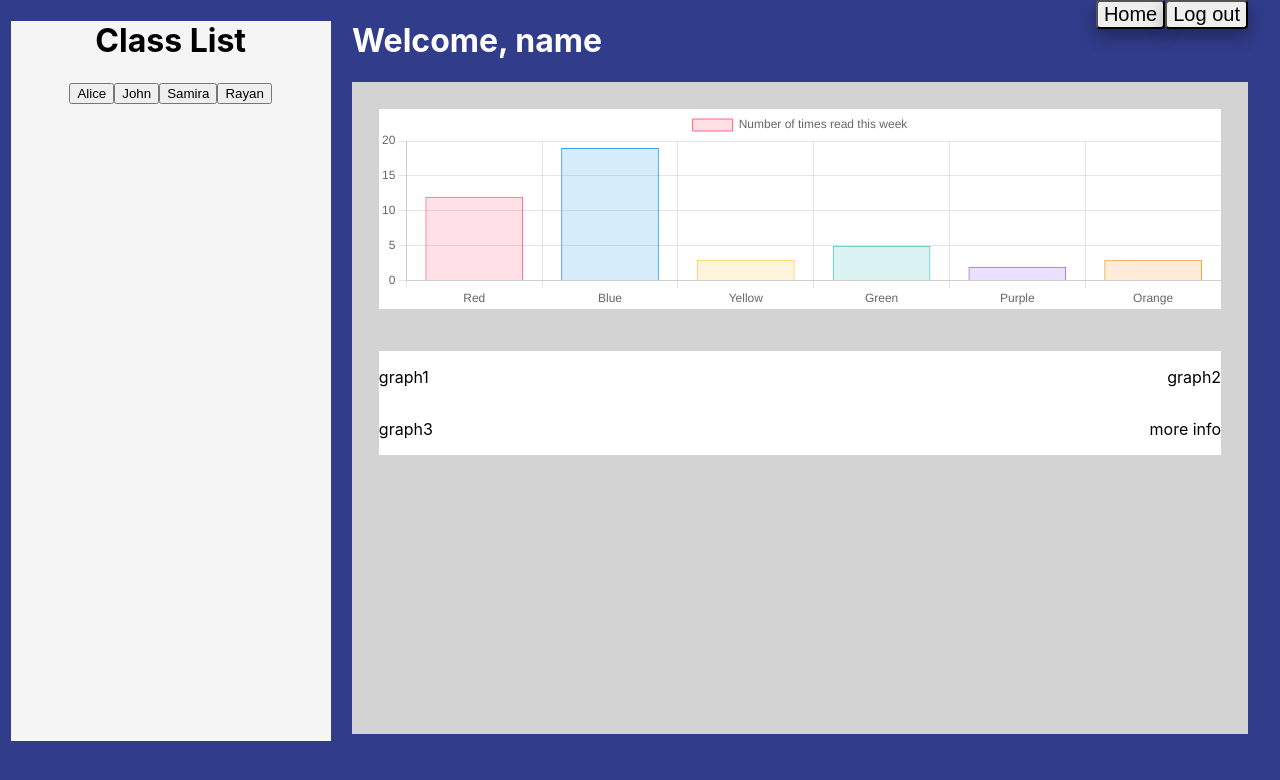
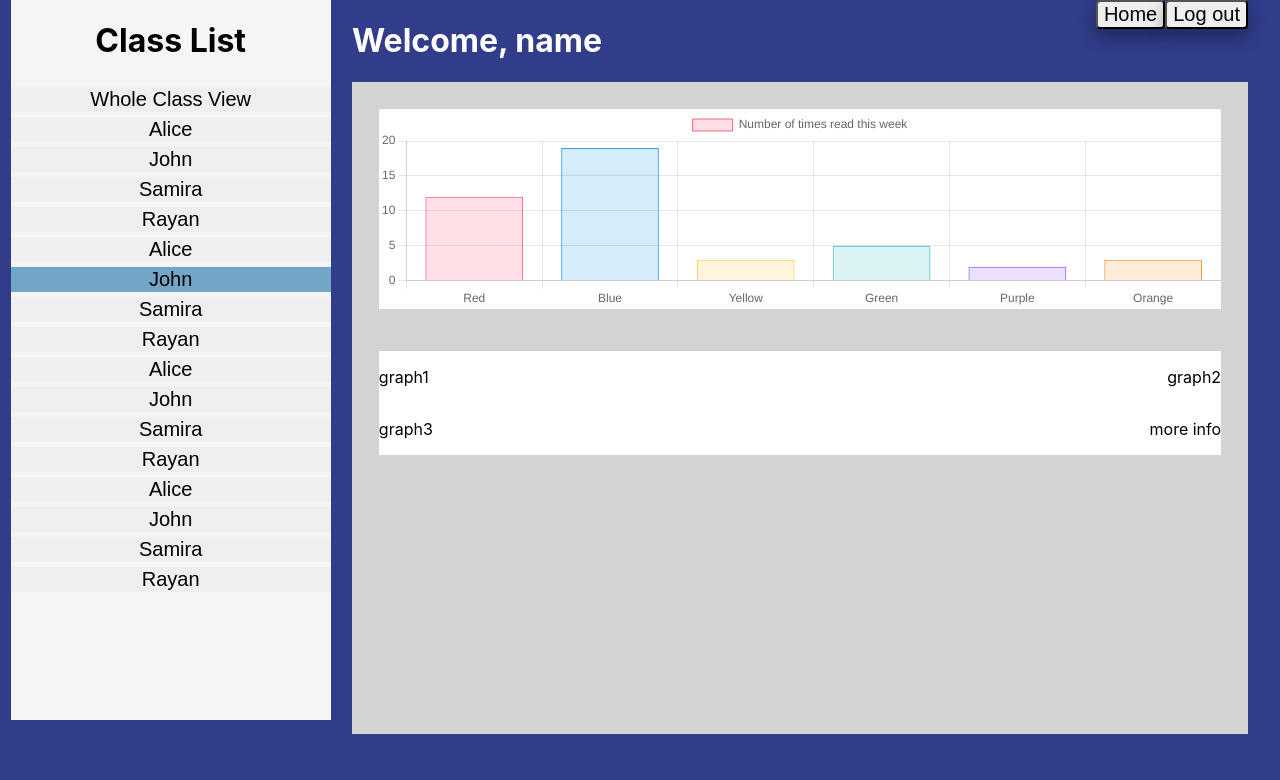
Before and after one commit to SchoolOfCode/final-project-repo-bar-coders, a Next.js app: page /teacherhome in a window 1280 px wide. Shown: the top 780 px of the page. Built offline with nearby package versions, Linux system fonts and the light colour scheme; no server answers; a web font is replaced by a local one.

Commit message:
Class list css

```diff
--- a/src/teacherComponents/classlist/classlist.js
+++ b/src/teacherComponents/classlist/classlist.js
@@ -5,10 +5,25 @@ function Classlist() {
   return (
     <div className={Styles.classlist}>
       <h1>Class List</h1>
+      <div className={Styles.names}>
+      <button>Whole Class View</button>
       <button>Alice</button>
       <button>John</button>
       <button>Samira</button>
       <button>Rayan</button>
+      <button>Alice</button>
+      <button className={Styles.examplehighlight}>John</button>
+      <button>Samira</button>
+      <button>Rayan</button>
+      <button>Alice</button>
+      <button>John</button>
+      <button>Samira</button>
+      <button>Rayan</button>
+      <button>Alice</button>
+      <button>John</button>
+      <button>Samira</button>
+      <button>Rayan</button>
+      </div>
     </div>
   );
 }
--- a/styles/classlist.module.css
+++ b/styles/classlist.module.css
@@ -3,6 +3,23 @@
     height: 90%;
     text-align: center;
     color: black;
+    display: flex;
+    flex-direction: column;
+}
+
+.names {
+    display: flex;
+    flex-direction: column;
+}
+
+.names button {
+    border: none;
+    font-size: 20px;
+    margin-top: 5px;
+}
+
+.examplehighlight {
+    background-color: #73a5c6;
 }
 
 /* .classlist{
```
